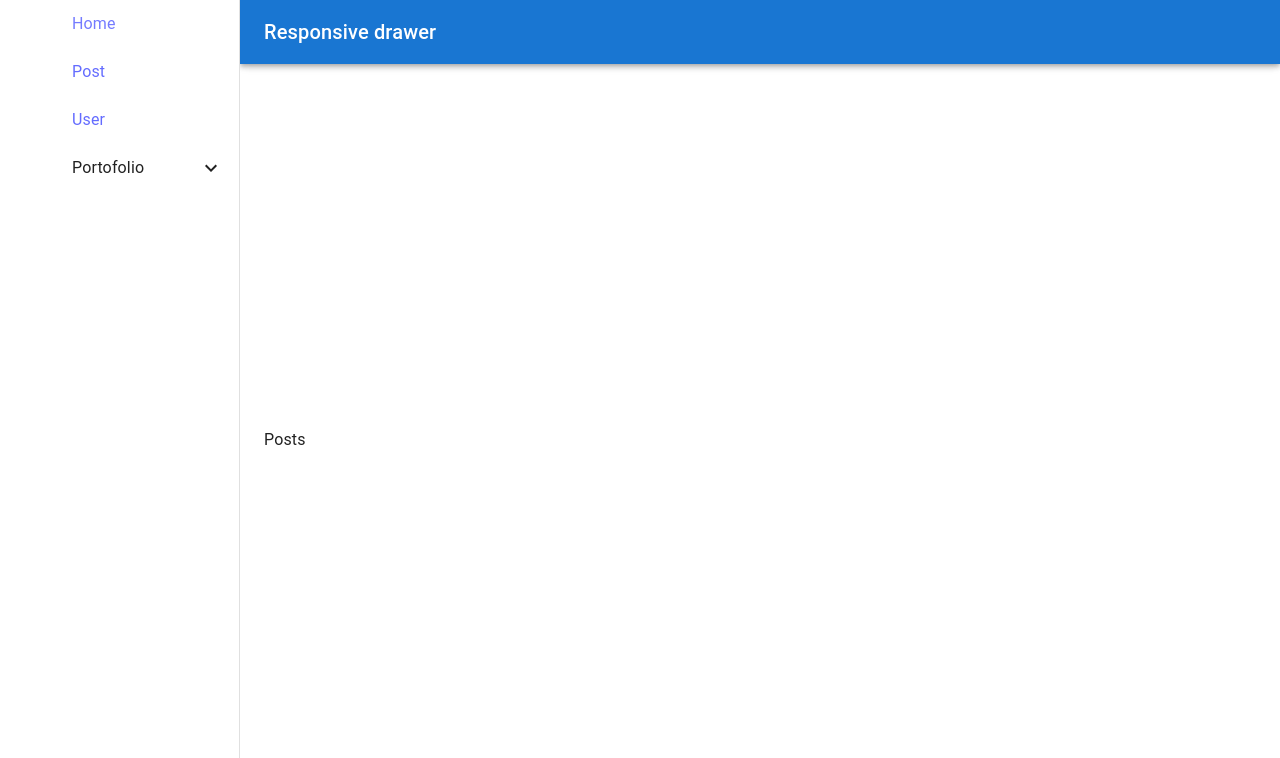
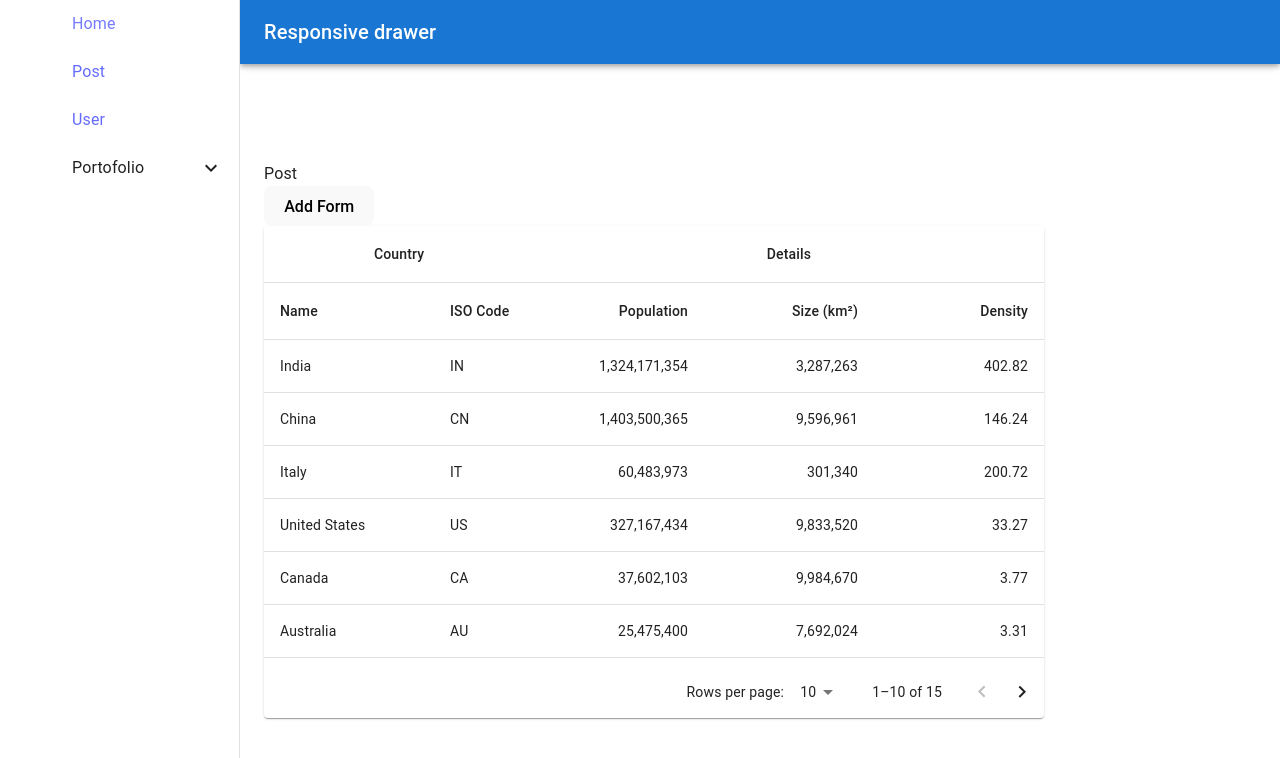
Before and after one commit to muhyasin89/React-Thunk, a React (Vite) app: page /posts in a window 1280 px wide. Shown: the top 758 px of the page. Built offline with nearby package versions, Linux system fonts and the light colour scheme.

Commit message:
[main]add react post

```diff
--- a/src/App.tsx
+++ b/src/App.tsx
@@ -2,8 +2,9 @@ import { Route, Routes } from "react-router-dom";
 import  Dashboard  from "./pages/Dashboard";
 
 import NotFound from "./pages/NotFound"
-import Posts from "./pages/Posts";
+import Posts from "./pages/Posts/Index";
 import Users from "./pages/Users";
+import AddForm from "./pages/Posts/Add";
 
 function App() {
   return (
@@ -15,6 +16,7 @@ function App() {
         <Route path="/" element={<Dashboard />} />
         <Route path="/users" element={<Users />} />
         <Route path="/posts" element={<Posts />} />
+        <Route path="/posts/add" element={<AddForm />} />
         <Route path="*" element={<NotFound />} />
       </Routes>
     </>
--- a/src/pages/Posts.tsx
+++ /dev/null
@@ -1,11 +0,0 @@
-import MainLayout from "../layouts/MainLayout";
-
-function Posts() {
-  return (
-    <MainLayout>
-        <div>Posts</div>
-    </MainLayout>
-  )
-}
-
-export default Posts
--- /dev/null
+++ b/src/pages/Posts/Add.tsx
@@ -0,0 +1,13 @@
+import React from 'react'
+import MainLayout from '../../layouts/MainLayout'
+
+function AddForm() {
+  return (
+    <MainLayout>
+
+    <div>Add Form</div>
+    </MainLayout>
+  )
+}
+
+export default AddForm
--- /dev/null
+++ b/src/pages/Posts/Index.tsx
@@ -0,0 +1,18 @@
+
+import { Link } from "react-router-dom";
+import TableComponent from "../../components/Table";
+import MainLayout from "../../layouts/MainLayout";
+
+function Posts() {
+  return (
+    <MainLayout>
+         <div>Post</div>
+         <Link to="/posts/add">
+          <button className="btn btn-primary"> Add Form</button>
+         </Link>
+        <TableComponent />
+    </MainLayout>
+  )
+}
+
+export default Posts
```
